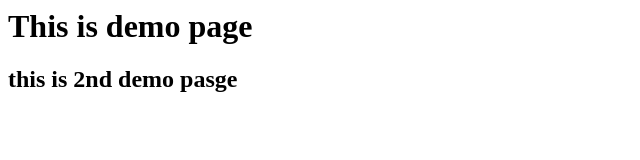
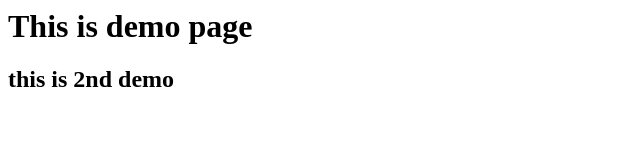
Before and after one commit to SivaSandaka/Dockerjenkins, a plain HTML site: page index.html in a window 1280 px wide. Shown: the full height of the page, 0-640 px from the left. Drawn offline with Linux system fonts and the light colour scheme.

Commit message:
Update index.html

```diff
--- a/index.html
+++ b/index.html
@@ -1,2 +1,2 @@
 <h1> This is demo page </h1>
-<h2> this is 2nd demo pasge </h2>
+<h2> this is 2nd demo  </h2>
```
